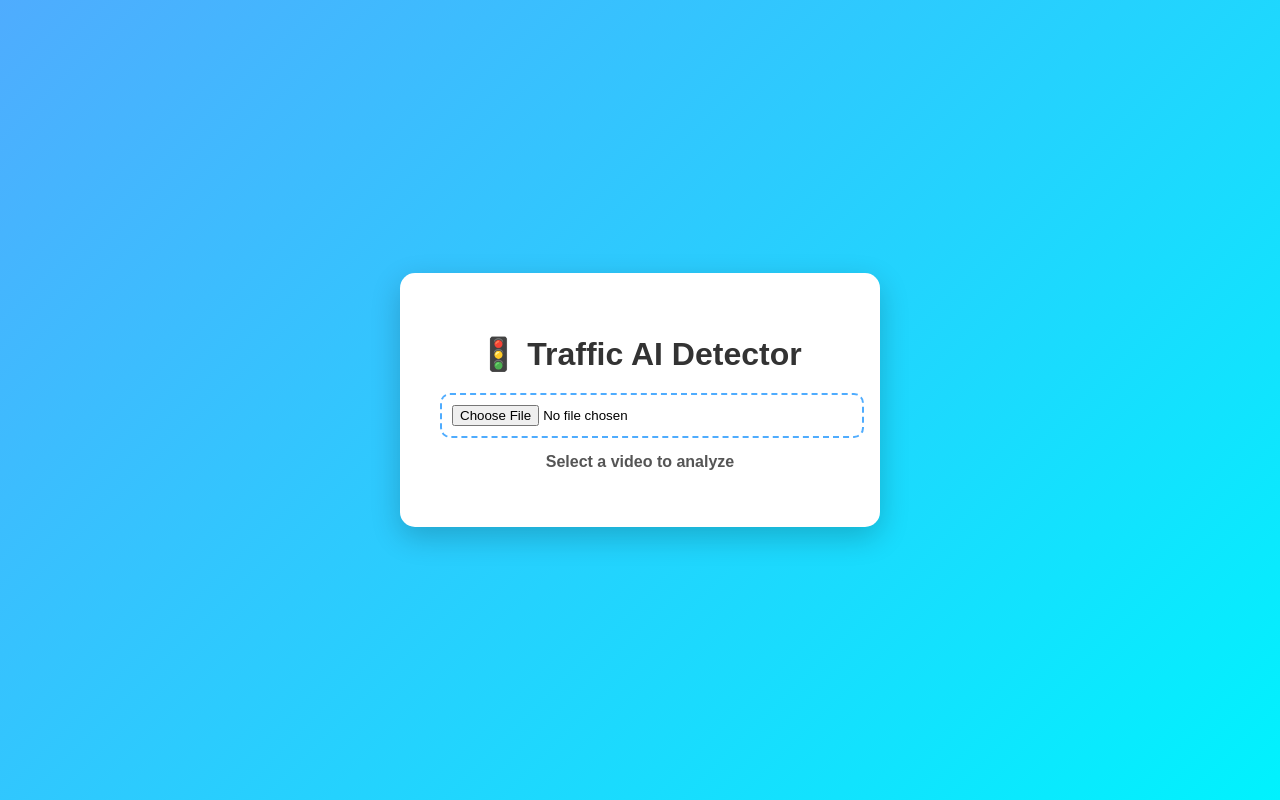
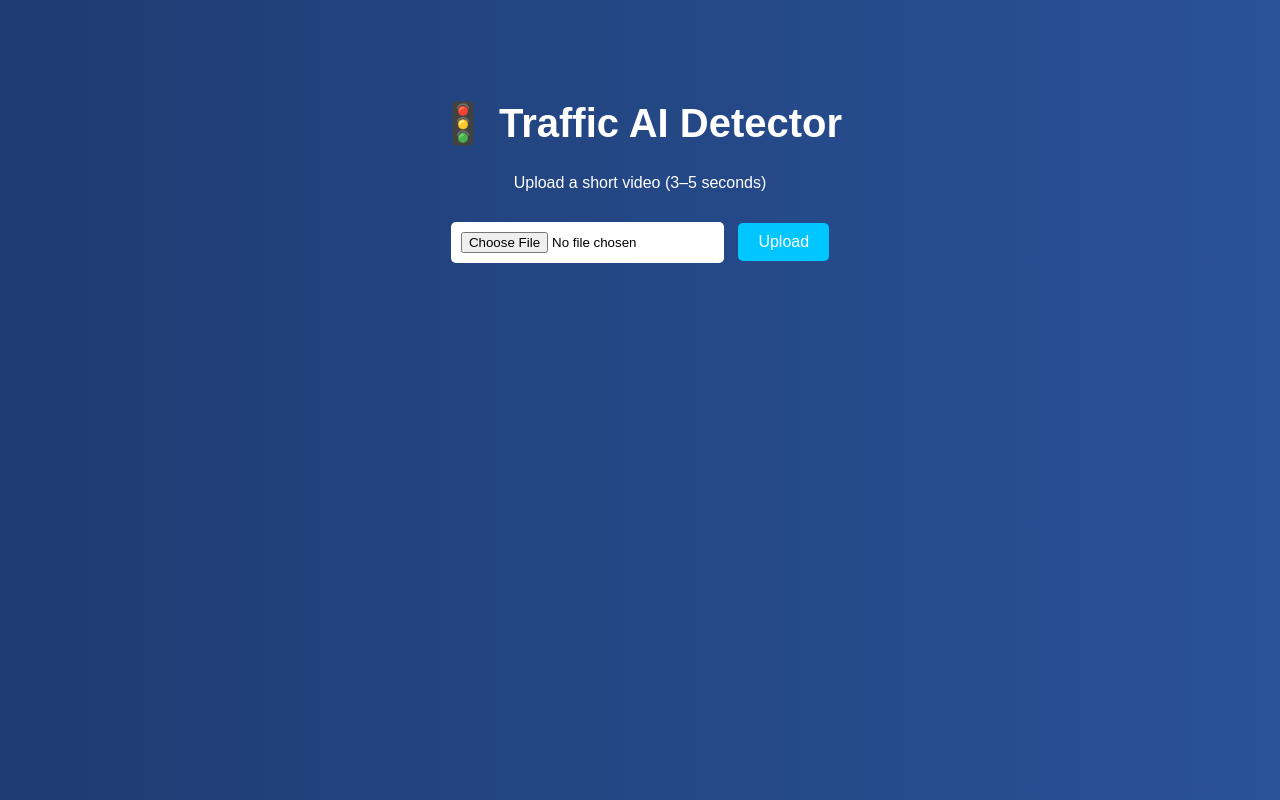
Before and after one commit to surya-7144/traffic, a Flask app: page / in a window 1280 px wide. Run offline with Flask 3, Linux system fonts and the light colour scheme.

Commit message:
Revise index.html for better design and functionality
Updated HTML structure and styles for improved layout and user experience.

```diff
--- a/templates/index.html
+++ b/templates/index.html
@@ -1,71 +1,59 @@
 <!DOCTYPE html>
-<html>
+<html lang="en">
 <head>
+    <meta charset="UTF-8">
     <title>Traffic AI Detector</title>
 
     <style>
         body {
             margin: 0;
             font-family: Arial, sans-serif;
-            background: linear-gradient(135deg, #4facfe, #00f2fe);
-            height: 100vh;
-            display: flex;
-            justify-content: center;
-            align-items: center;
+            background: linear-gradient(to right, #1e3c72, #2a5298);
+            color: white;
+            text-align: center;
         }
 
         .container {
-            background: white;
-            padding: 40px;
-            border-radius: 15px;
-            text-align: center;
-            width: 400px;
-            box-shadow: 0px 10px 30px rgba(0,0,0,0.2);
+            margin-top: 100px;
         }
 
         h1 {
-            margin-bottom: 20px;
-            color: #333;
+            font-size: 40px;
+        }
+
+        form {
+            margin-top: 30px;
         }
 
         input[type="file"] {
             padding: 10px;
-            border: 2px dashed #4facfe;
-            width: 100%;
-            border-radius: 10px;
-            cursor: pointer;
+            background: white;
+            color: black;
+            border-radius: 5px;
         }
 
-        #status {
-            margin-top: 15px;
-            font-weight: bold;
-            color: #555;
+        button {
+            padding: 10px 20px;
+            background: #00c6ff;
+            border: none;
+            color: white;
+            font-size: 16px;
+            border-radius: 5px;
+            cursor: pointer;
+            margin-left: 10px;
+        }
+
+        button:hover {
+            background: #0072ff;
         }
 
         .result {
-            margin-top: 20px;
-            font-size: 20px;
-            font-weight: bold;
-            color: #222;
+            margin-top: 30px;
+            font-size: 24px;
         }
 
-        .loading {
-            margin-top: 15px;
-            display: none;
-        }
-
-        .spinner {
-            border: 5px solid #eee;
-            border-top: 5px solid #4facfe;
-            border-radius: 50%;
-            width: 40px;
-            height: 40px;
-            animation: spin 1s linear infinite;
-            margin: auto;
-        }
-
-        @keyframes spin {
-            100% { transform: rotate(360deg); }
+        audio {
+            margin-top: 20px;
         }
     </style>
 </head>
@@ -75,42 +63,47 @@
 <div class="container">
     <h1>🚦 Traffic AI Detector</h1>
 
-    <form id="uploadForm" method="POST" enctype="multipart/form-data">
-        <input type="file" name="file" id="fileInput" required>
+    <p>Upload a short video (3–5 seconds)</p>
+
+    <form method="POST" enctype="multipart/form-data">
+        <input type="file" name="file" accept="video/*" required>
+        <button type="submit">Upload</button>
     </form>
 
-    <p id="status">Select a video to analyze</p>
+    {% if result %}
+        <div class="result">
+            <p>Traffic is <b>{{ result }}</b></p>
+        </div>
+    {% endif %}
 
-    <div class="loading" id="loading">
-        <div class="spinner"></div>
-        <p>Analyzing traffic... 🤖</p>
-    </div>
-
-    {% if result %}
-        <div class="result">{{ result }}</div>
-
-        <audio id="audioPlayer" autoplay>
-            <source src="{{ audio }}" type="audio/mpeg">
+    {% if audio_file %}
+        <audio id="voicePlayer" controls>
+            <source src="{{ audio_file }}" type="audio/mpeg">
         </audio>
 
+        <br>
+
+        <button onclick="playAudio()">🔊 Play Voice</button>
+
         <script>
-            document.getElementById("audioPlayer").play();
+            function playAudio() {
+                var audio = document.getElementById("voicePlayer");
+                audio.play();
+            }
+
+            // Try autoplay
+            window.onload = function() {
+                var audio = document.getElementById("voicePlayer");
+                if (audio) {
+                    audio.play().catch(() => {
+                        console.log("Autoplay blocked");
+                    });
+                }
+            }
         </script>
     {% endif %}
+
 </div>
-
-<script>
-    const fileInput = document.getElementById("fileInput");
-    const form = document.getElementById("uploadForm");
-    const status = document.getElementById("status");
-    const loading = document.getElementById("loading");
-
-    fileInput.addEventListener("change", function() {
-        status.innerText = "Uploading...";
-        loading.style.display = "block";
-        form.submit(); // auto submit
-    });
-</script>
 
 </body>
 </html>
```
